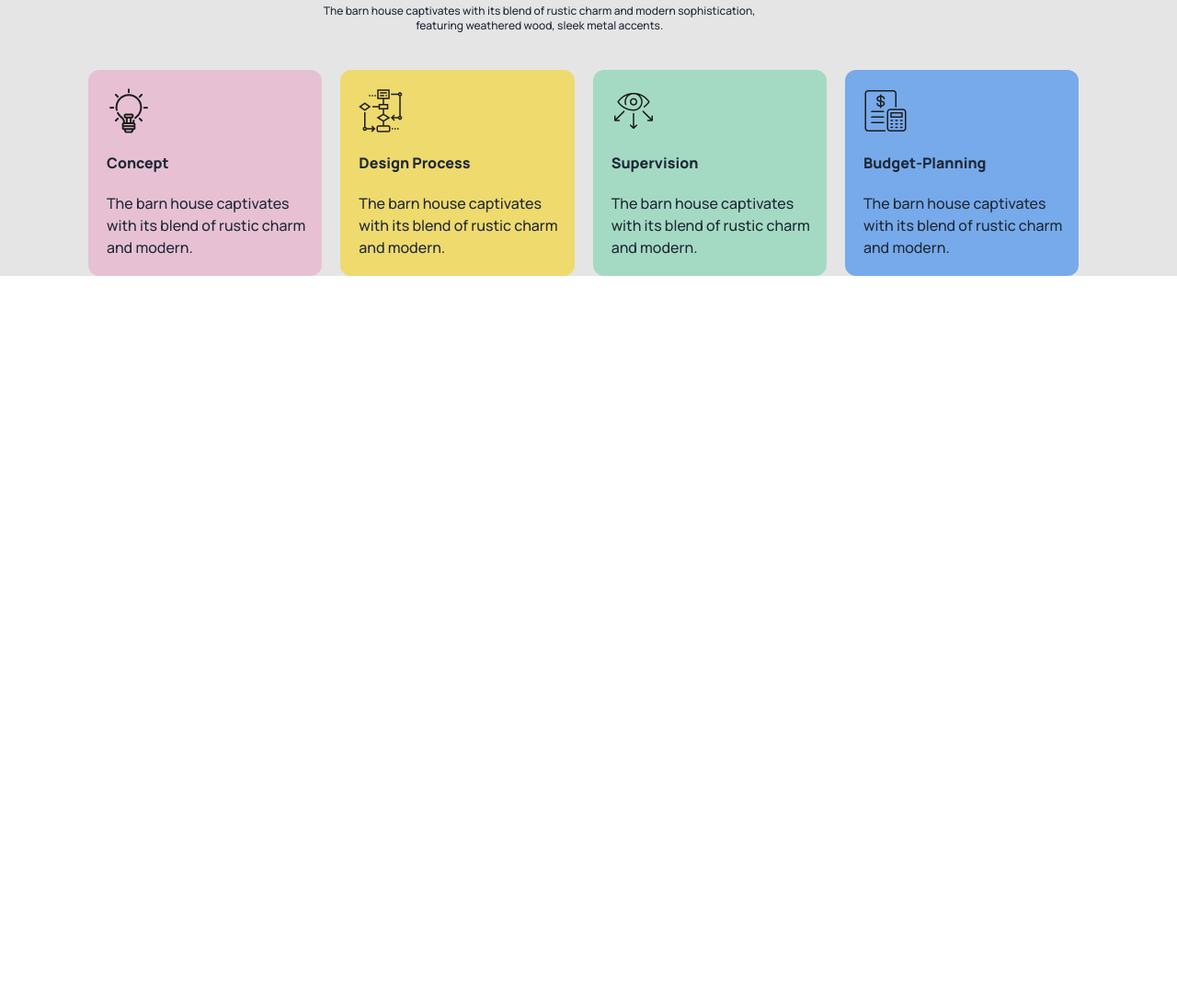
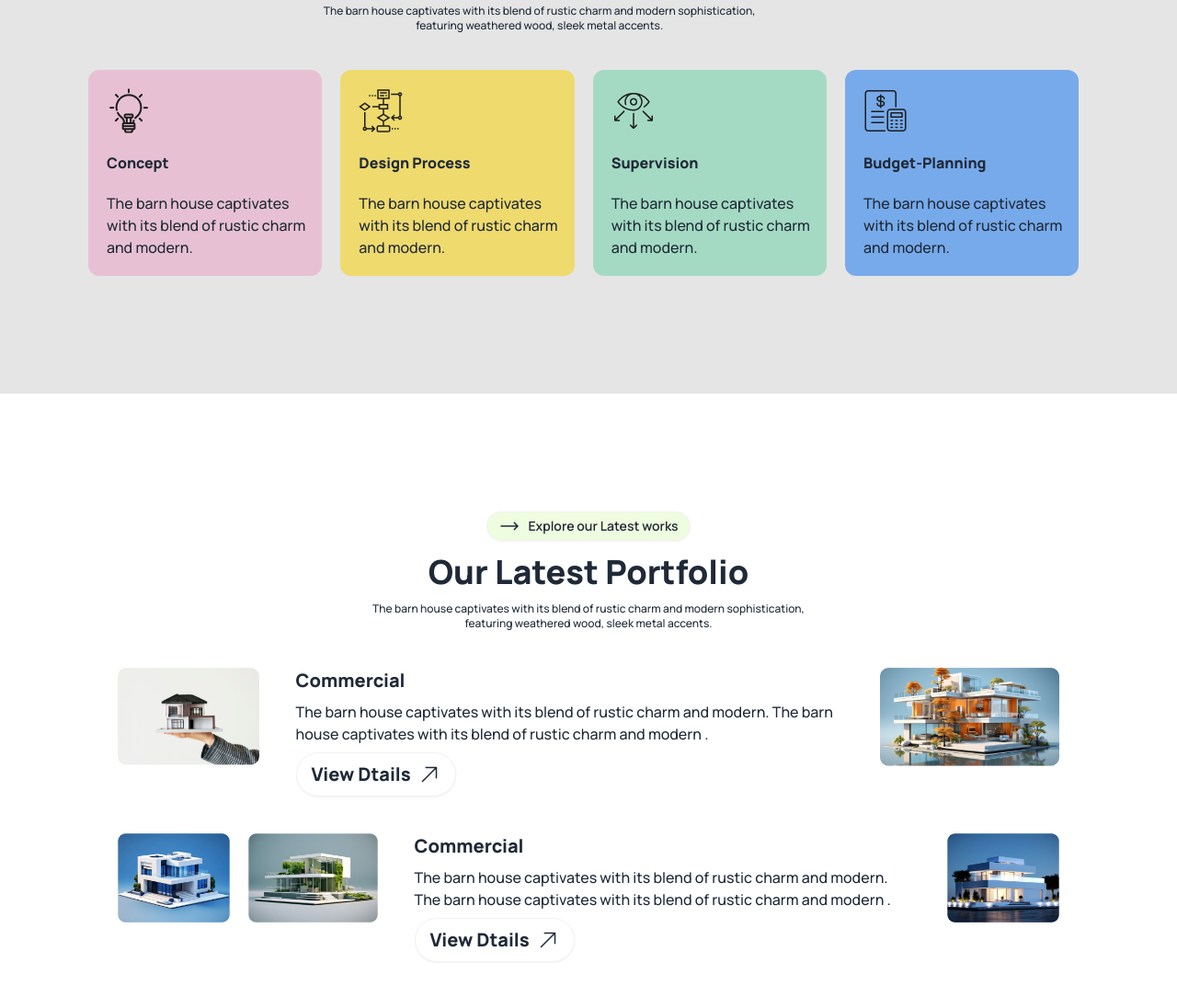
Before and after one commit to taif-01/B10-Assignment-03-Project, a plain HTML site: page index.html in a window 1280 px wide. Shown: the part 1692-2776 px from the top of the page at 92% size. Before the commit the page ends 1992 px from the top, so only its background shows below. Drawn offline with nearby package versions, Linux system fonts and the light colour scheme.

Commit message:
Latest portfolio section added

```diff
--- a/index.html
+++ b/index.html
@@ -248,39 +248,159 @@
 
               How we works
             </button>
-            <h3 class="font-extrabold text-4xl">
-              Our Works Process
-            </h3>
+            <h3 class="font-extrabold text-4xl">Our Works Process</h3>
             <p class="font-medium text-xs">
-              The barn house captivates with its blend of rustic charm and modern sophistication,<br> featuring weathered wood, sleek metal accents.
+              The barn house captivates with its blend of rustic charm and
+              modern sophistication,<br />
+              featuring weathered wood, sleek metal accents.
             </p>
           </div>
           <!-- box part -->
-           <div class="flex gap-5 ml-24 justify-between">
+          <div class="flex gap-5 ml-24 justify-between">
             <div class="bg-[#E7C1D3] rounded-xl space-y-5 h-56 w-72">
-              <img class="ml-5 mt-5" src="./assets/concept.png" alt="">
+              <img class="ml-5 mt-5" src="./assets/concept.png" alt="" />
               <h5 class="font-extrabold ml-5">Concept</h5>
-              <p class="font-medium ml-5">The barn house captivates with its blend of rustic charm and modern.</p>
+              <p class="font-medium ml-5">
+                The barn house captivates with its blend of rustic charm and
+                modern.
+              </p>
             </div>
             <div class="bg-[#EFDA6E] rounded-xl space-y-5 h-56 w-72">
-              <img class="ml-5 mt-5" src="./assets/flow-chart.png" alt="">
+              <img class="ml-5 mt-5" src="./assets/flow-chart.png" alt="" />
               <h5 class="font-extrabold ml-5">Design Process</h5>
-              <p class="font-medium ml-5">The barn house captivates with its blend of rustic charm and modern.</p>
+              <p class="font-medium ml-5">
+                The barn house captivates with its blend of rustic charm and
+                modern.
+              </p>
             </div>
             <div class="bg-[#A4DAC3] rounded-xl space-y-5 h-56 w-72">
-              <img class="ml-5 mt-5" src="./assets/vision.png" alt="">
+              <img class="ml-5 mt-5" src="./assets/vision.png" alt="" />
               <h5 class="font-extrabold ml-5">Supervision</h5>
-              <p class="font-medium ml-5">The barn house captivates with its blend of rustic charm and modern.</p>
+              <p class="font-medium ml-5">
+                The barn house captivates with its blend of rustic charm and
+                modern.
+              </p>
             </div>
             <div class="bg-[#77AAEA] rounded-xl space-y-5 h-56 w-72">
-              <img class="ml-5 mt-5" src="./assets/budget-planning.png" alt="">
+              <img
+                class="ml-5 mt-5"
+                src="./assets/budget-planning.png"
+                alt=""
+              />
               <h5 class="font-extrabold ml-5">Budget-Planning</h5>
-              <p class="font-medium ml-5">The barn house captivates with its blend of rustic charm and modern.</p>
+              <p class="font-medium ml-5">
+                The barn house captivates with its blend of rustic charm and
+                modern.
+              </p>
             </div>
-           </div>
+          </div>
+        </section>
+
+
+        <!-- Latest work section-->
+        <section class="xl:w-full lg:w-full m-auto bg-white mt-32 p-32">
+          <div>
+            <div class="text-center space-y-3 mb-10">
+              <button class="btn btn-sm rounded-full bg-[#ABEF5F33]">
+                <svg
+                  xmlns="http://www.w3.org/2000/svg"
+                  fill="none"
+                  viewBox="0 0 24 24"
+                  stroke-width="1.5"
+                  stroke="currentColor"
+                  class="size-6"
+                >
+                  <path
+                    stroke-linecap="round"
+                    stroke-linejoin="round"
+                    d="M17.25 8.25 21 12m0 0-3.75 3.75M21 12H3"
+                  />
+                </svg>
+
+                Explore our Latest works
+              </button>
+              <h3 class="font-extrabold text-4xl">Our Latest Portfolio</h3>
+              <p class="font-medium text-xs">
+                The barn house captivates with its blend of rustic charm and
+                modern sophistication,<br />
+                featuring weathered wood, sleek metal accents.
+              </p>
+            </div>
+            <!-- Commercial div 1&2 -->
+            <div class="space-y-10">
+              <!-- Commercial div 1 -->
+              <div class="lg:flex gap-5">
+                <div class="flex gap-5">
+                  <div>
+                    <img src="./assets/img1.png" alt="" />
+                  </div>
+                  <div class="bg-white rounded-xl space-y-2">
+                    <h3 class="font-extrabold text-xl ml-5 mr-5">Commercial</h3>
+                    <p class="text-base font-medium ml-5 mr-5">
+                      The barn house captivates with its blend of rustic charm and
+                      modern. The barn house captivates with its blend of rustic
+                      charm and modern .
+                    </p>
+                    <a class="btn rounded-full bg-white font-extrabold text-xl ml-5 mr-5"
+                    >View Dtails
+                    <svg
+                      xmlns="http://www.w3.org/2000/svg"
+                      fill="none"
+                      viewBox="0 0 24 24"
+                      stroke-width="1.5"
+                      stroke="currentColor"
+                      class="size-6"
+                    >
+                      <path
+                        stroke-linecap="round"
+                        stroke-linejoin="round"
+                        d="m4.5 19.5 15-15m0 0H8.25m11.25 0v11.25"
+                      />
+                    </svg>
+                  </a>
+                  </div>
+                </div>
+                <div>
+                  <img src="./assets/img2.png" alt="">
+                </div>
+              </div>
+              <!-- Commercial div 2 -->
+               <div class="lg:flex gap-5">
+                <div><img src="./assets/img3.png" alt=""></div>
+                <div><img src="./assets/img4.png" alt=""></div>
+                <div>
+                  <div class="bg-white rounded-xl space-y-2">
+                    <h3 class="font-extrabold text-xl ml-5 mr-5">Commercial</h3>
+                    <p class="text-base font-medium ml-5 mr-5">
+                      The barn house captivates with its blend of rustic charm and
+                      modern. The barn house captivates with its blend of rustic
+                      charm and modern .
+                    </p>
+                    <a class="btn rounded-full bg-white font-extrabold text-xl ml-5 mr-5"
+                    >View Dtails
+                    <svg
+                      xmlns="http://www.w3.org/2000/svg"
+                      fill="none"
+                      viewBox="0 0 24 24"
+                      stroke-width="1.5"
+                      stroke="currentColor"
+                      class="size-6"
+                    >
+                      <path
+                        stroke-linecap="round"
+                        stroke-linejoin="round"
+                        d="m4.5 19.5 15-15m0 0H8.25m11.25 0v11.25"
+                      />
+                    </svg>
+                  </a>
+                  </div>
+                </div>
+                <div><img src="./assets/img5.png" alt=""></div>
+               </div>
+            </div>
+          </div>
         </section>
       </section>
-
     </main>
     <!-- Footer section -->
     <footer></footer>
```
